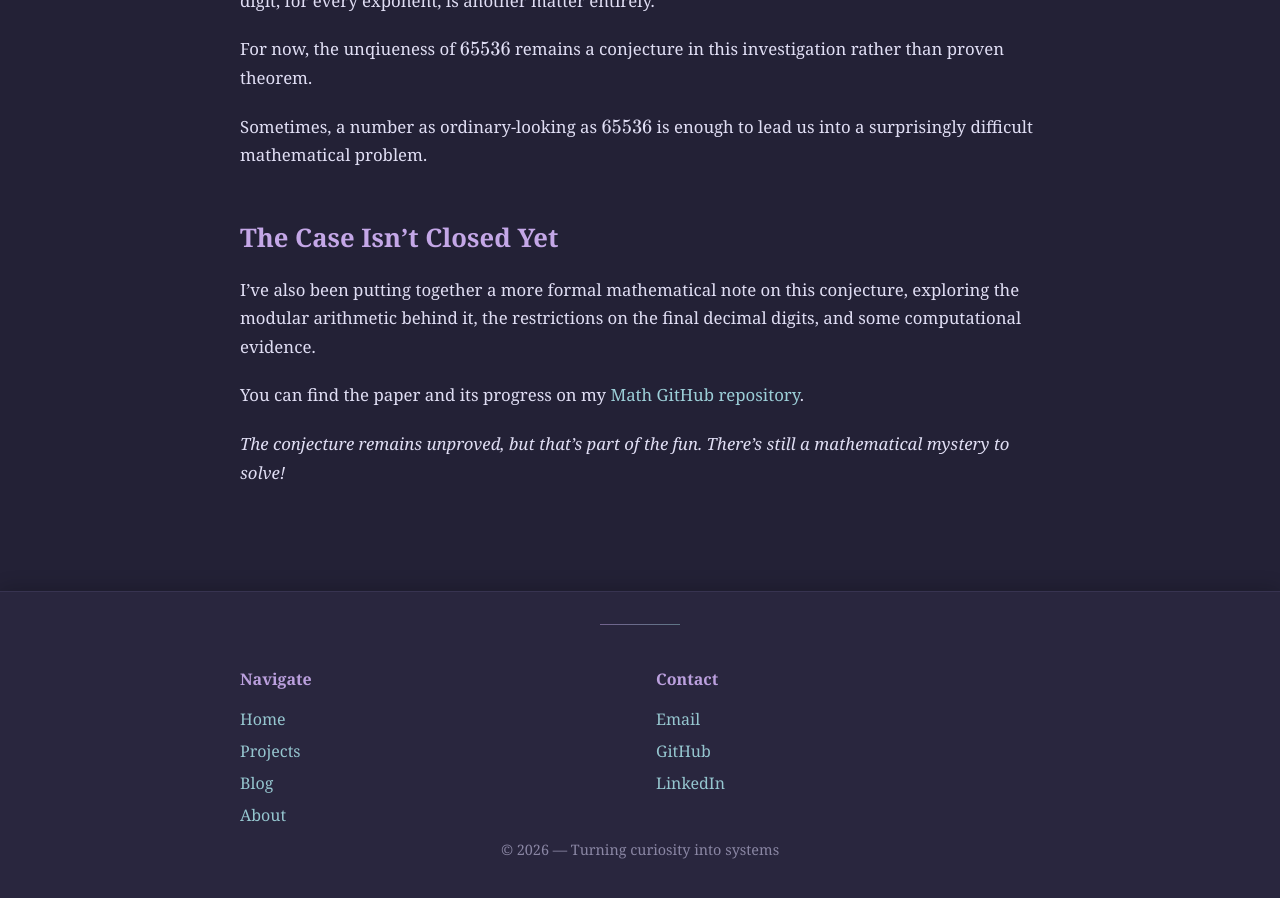
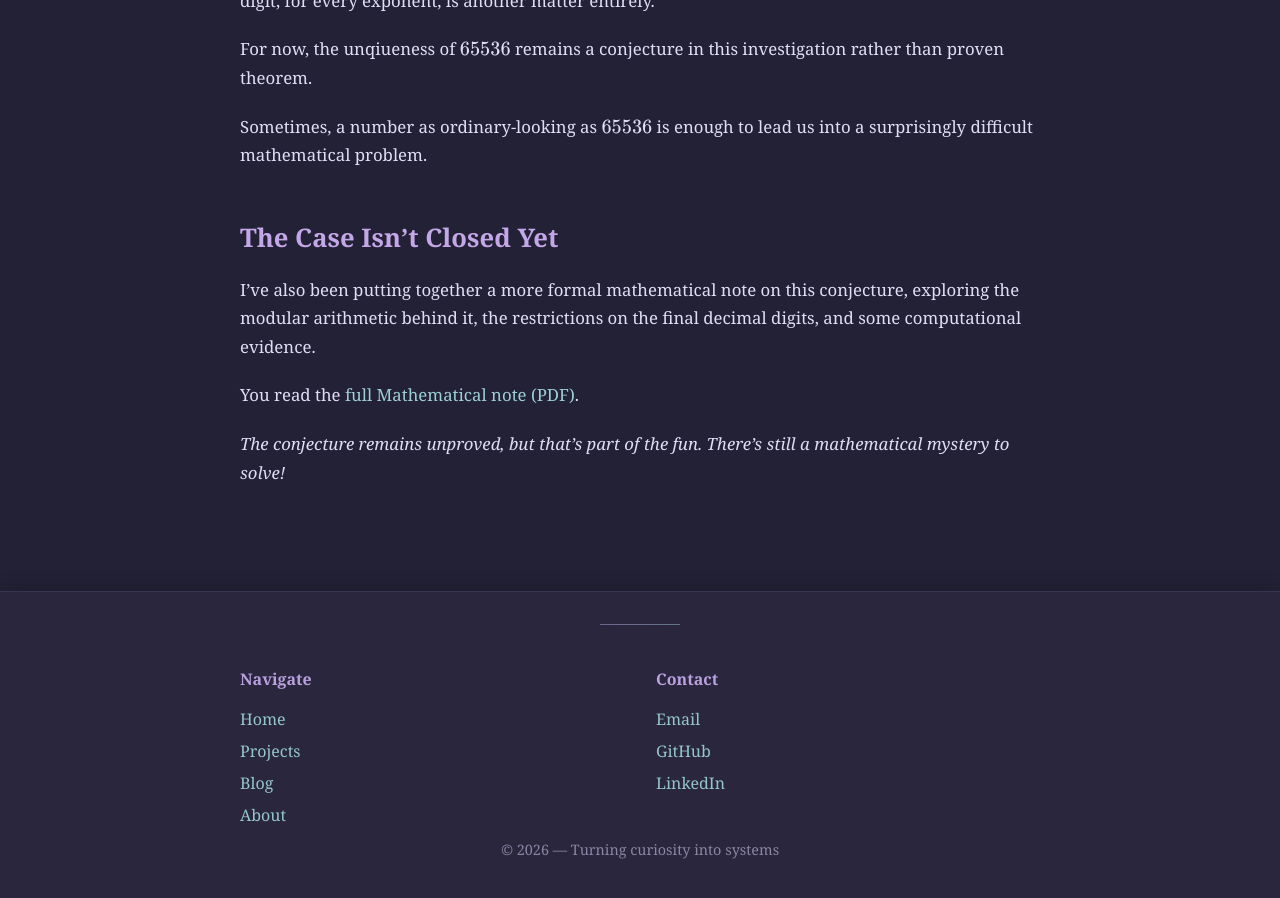
Before and after one commit to IronMan1405/IronMan1405.github.io, a Jekyll site: the page built from _posts/2026-10-25-curious-case-of-65536.md, in a window 1280 px wide and 900 px high, scrolled down 4883 px. Built offline with Jekyll 4.4.1, drawn with Linux system fonts in a browser that asks for light colours.

Commit message:
Update 2026-10-25-curious-case-of-65536.md

```diff
--- a/_posts/2026-10-25-curious-case-of-65536.md
+++ b/_posts/2026-10-25-curious-case-of-65536.md
@@ -150,6 +150,6 @@ Sometimes, a number as ordinary-looking as $65536$ is enough to lead us into a s
 
 I've also been putting together a more formal mathematical note on this conjecture, exploring the modular arithmetic behind it, the restrictions on the final decimal digits, and some computational evidence.
 
-You can find the paper and its progress on my [Math GitHub repository](/assets/digit-avoidance-conjecture.pdf).
+You read the [full Mathematical note (PDF)](/assets/digit-avoidance-conjecture.pdf).
 
 *The conjecture remains unproved, but that's part of the fun. There's still a mathematical mystery to solve!*
```
